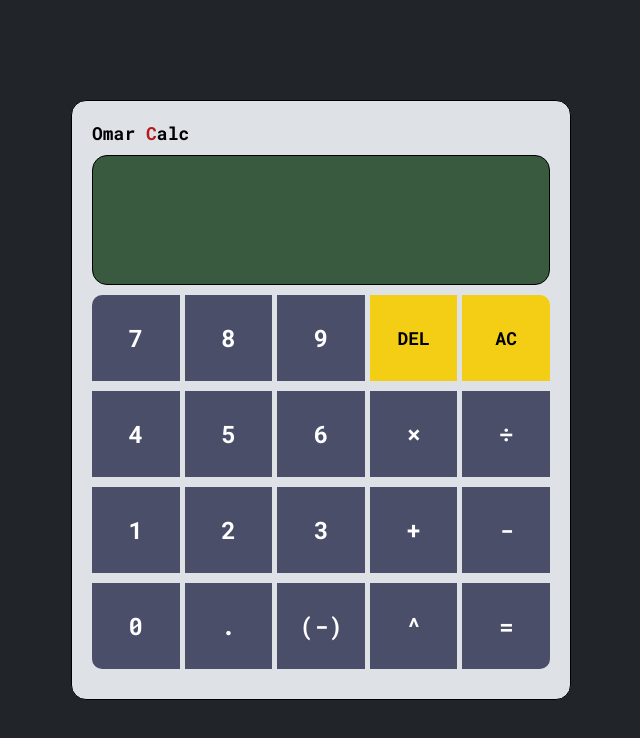
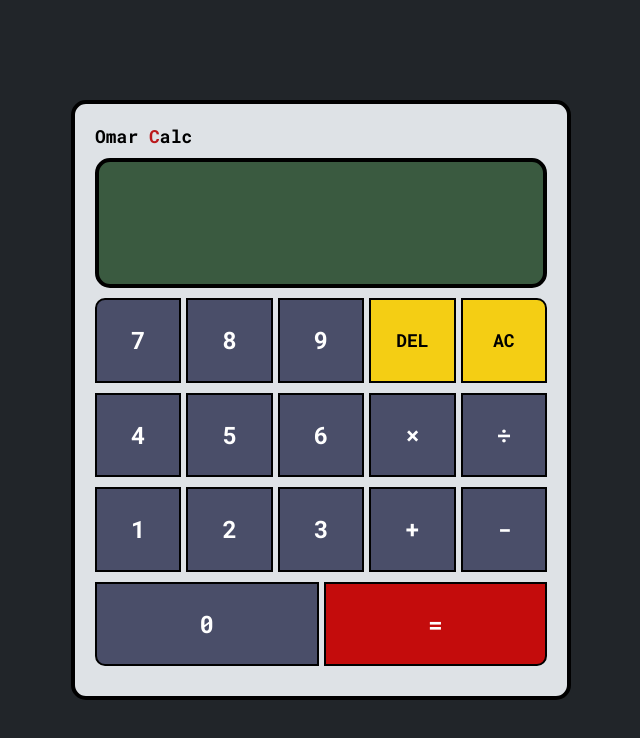
Before and after one commit to Omarkhaledkamal/calculator, a plain HTML site: page index.html in a window 1280 px wide. Shown: the whole page, without its empty margins (319-959 px from the left). Drawn offline with Linux system fonts and the light colour scheme.

Commit message:
Updated The Design Of The Calculator.

```diff
--- a/css/style.css
+++ b/css/style.css
@@ -44,14 +44,18 @@ body {
   gap: 10px;
   justify-content: center;
   border-radius: 15px;
-  border: 1px solid black;
+  border: 4px solid black;
 }
 
 .calc-screen {
   flex-basis: 130px;
   background-color: #3a5a40;
   border-radius: 15px;
-  border: 1px solid black;
+  border: 4px solid black;
+  padding: 20px 10px;
+  display: flex;
+  flex-direction: column;
+  justify-content: space-between;
 }
 
 .calc-buttons {
@@ -72,15 +76,15 @@ body {
   flex: 1;
   font-size: x-large;
   background-color: #4a4e69;
-  border: none;
+  border: 2.5px solid black;
   color: white;
   font-weight: 800;
   transition: 0.25s;
   cursor: pointer;
 }
 
-#clear-recent,
-#clear-all {
+.row .clear-recent,
+.row .clear-all {
   background-color: #F4CE14;
   color: black;
   font-weight: bold;
@@ -88,8 +92,8 @@ body {
   transition: 0.25s;
 }
 
-#clear-recent:hover,
-#clear-all:hover {
+.row .clear-recent:hover,
+.row .clear-all:hover {
   background-color: rgb(214, 183, 20);
 }
 
@@ -109,3 +113,13 @@ body {
 button:hover {
   background-color: rgb(74, 78, 104, 75%);
 }
+
+.input {
+  font-size: x-large;
+  font-weight: bold;
+  color: white;
+}
+
+button.equal {
+  background-color: #C40C0C;
+}
--- a/index.html
+++ b/index.html
@@ -20,29 +20,26 @@
           <button class="top-left">7</button>
           <button>8</button>
           <button>9</button>
-          <button id="clear-recent">DEL</button>
-          <button id="clear-all" class="top-right">AC</button>
+          <button class="clear-recent">DEL</button>
+          <button class="clear-all top-right">AC</button>
         </div>
         <div class="row">
           <button>4</button>
           <button>5</button>
           <button>6</button>
-          <button id="multi">&times;</button>
-          <button id="divide">÷</button>
+          <button class="multi once">&times;</button>
+          <button class="divide once">÷</button>
         </div>
         <div class="row">
           <button>1</button>
           <button>2</button>
           <button>3</button>
-          <button id="add">+</button>
-          <button id="sub">-</button>
+          <button class="add once">+</button>
+          <button class="sub once">-</button>
         </div>
         <div class="row">
-          <button class="bottom-left">0</button>
-          <button>.</button>
-          <button id="negative">(-)</button>
-          <button id="expon">^</button>
-          <button id="equal" class="bottom-right">=</button>
+          <button class="bottom-left" >0</button>
+          <button class="equal bottom-right once">=</button>
         </div>
       </div>
     </div>
```
Also changed, not shown: 1 other file.
